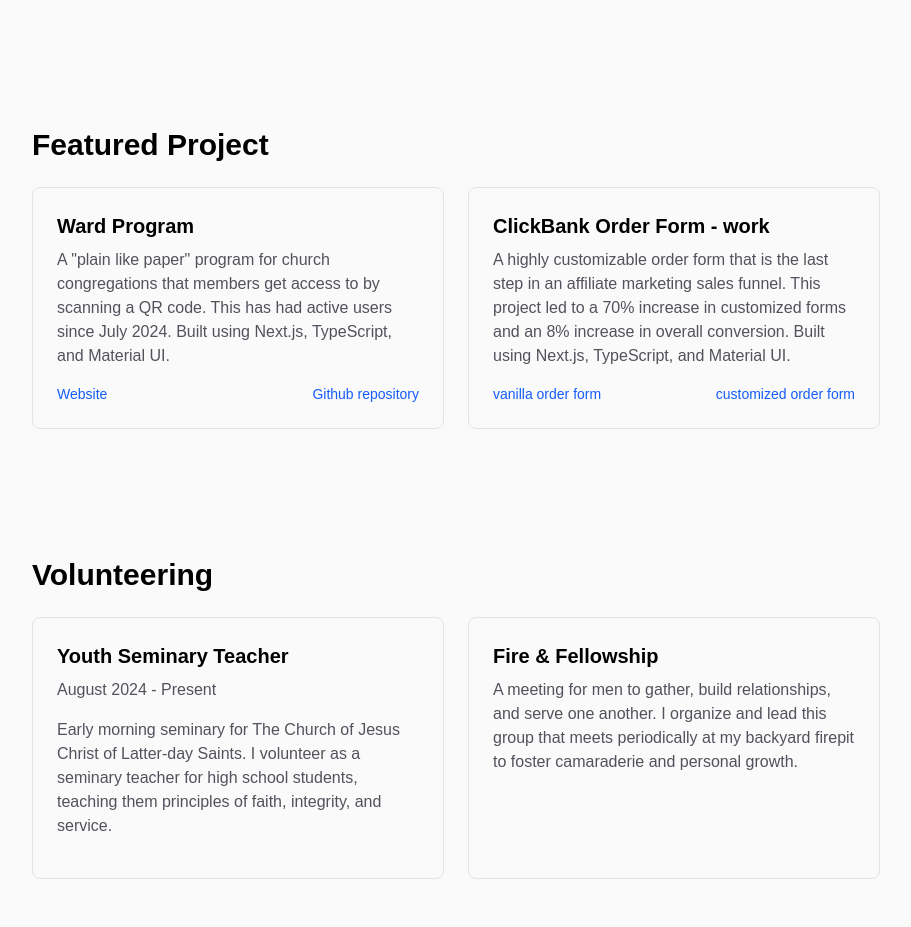
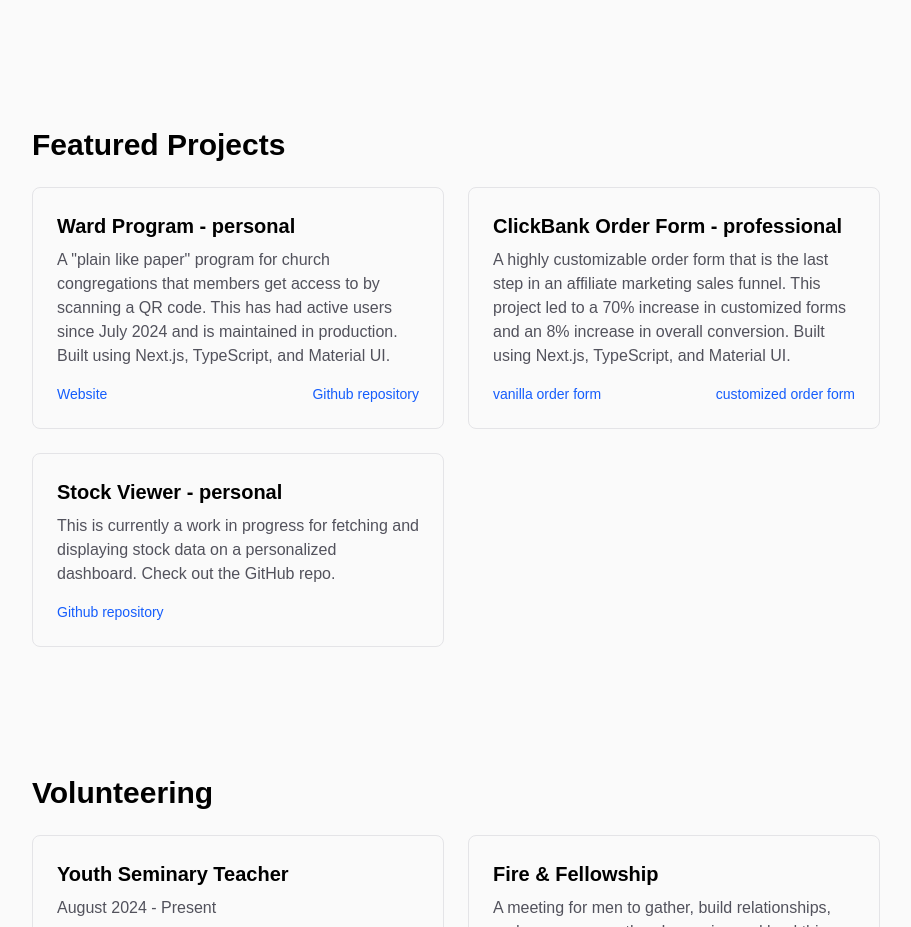
Before and after one commit to adamhinckley/adam-hinckley, a Next.js app: page / in a window 1280 px wide. Shown: the part 1800-2727 px from the top of the page, without its empty margins (184-1095 px from the left). Built offline with nearby package versions, Linux system fonts and the light colour scheme.

Commit message:
Update featured projects section with new project details and descriptions

```diff
--- a/app/page.tsx
+++ b/app/page.tsx
@@ -337,18 +337,18 @@ export default function Home() {
         <>
           <section id="projects" className="py-16 flex flex-col gap-6">
             <h2 className="text-3xl font-bold text-black dark:text-white">
-              Featured Project
+              Featured Projects
             </h2>
             <div className="grid md:grid-cols-2 gap-6">
               <div className="border border-zinc-200 dark:border-zinc-800 rounded-lg p-6 hover:border-zinc-300 dark:hover:border-zinc-700 transition">
                 <h3 className="text-xl font-semibold text-black dark:text-white mb-2">
-                  Ward Program
+                  Ward Program - personal
                 </h3>
                 <p className="text-zinc-600 dark:text-zinc-400 mb-4">
                   A "plain like paper" program for church congregations that
                   members get access to by scanning a QR code. This has had
-                  active users since July 2024. Built using Next.js, TypeScript,
-                  and Material UI.
+                  active users since July 2024 and is maintained in production.
+                  Built using Next.js, TypeScript, and Material UI.
                 </p>
                 <div className="flex justify-between">
                   <a
@@ -371,7 +371,7 @@ export default function Home() {
               </div>
               <div className="border border-zinc-200 dark:border-zinc-800 rounded-lg p-6 hover:border-zinc-300 dark:hover:border-zinc-700 transition">
                 <h3 className="text-xl font-semibold text-black dark:text-white mb-2">
-                  ClickBank Order Form - work
+                  ClickBank Order Form - professional
                 </h3>
                 <p className="text-zinc-600 dark:text-zinc-400 mb-4">
                   A highly customizable order form that is the last step in an
@@ -395,6 +395,26 @@ export default function Home() {
                     rel="noopener noreferrer"
                   >
                     customized order form
+                  </a>
+                </div>
+              </div>
+              <div className="border border-zinc-200 dark:border-zinc-800 rounded-lg p-6 hover:border-zinc-300 dark:hover:border-zinc-700 transition">
+                <h3 className="text-xl font-semibold text-black dark:text-white mb-2">
+                  Stock Viewer - personal
+                </h3>
+                <p className="text-zinc-600 dark:text-zinc-400 mb-4">
+                  This is currently a work in progress for fetching and
+                  displaying stock data on a personalized dashboard. Check out
+                  the GitHub repo.
+                </p>
+                <div className="flex justify-between">
+                  <a
+                    href="https://github.com/adamhinckley/stock-viewer"
+                    className="text-sm text-blue-600 dark:text-blue-400 hover:underline"
+                    target="_blank"
+                    rel="noopener noreferrer"
+                  >
+                    Github repository
                   </a>
                 </div>
               </div>
```
